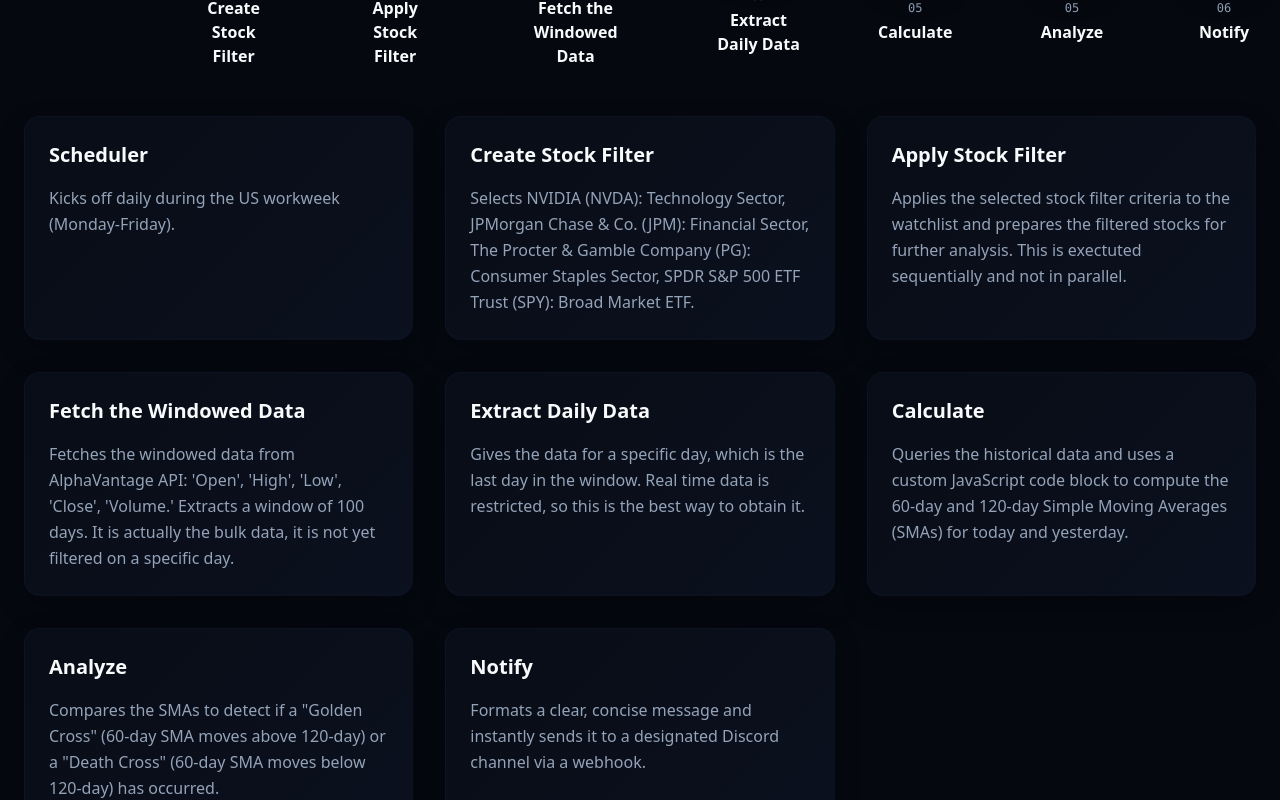
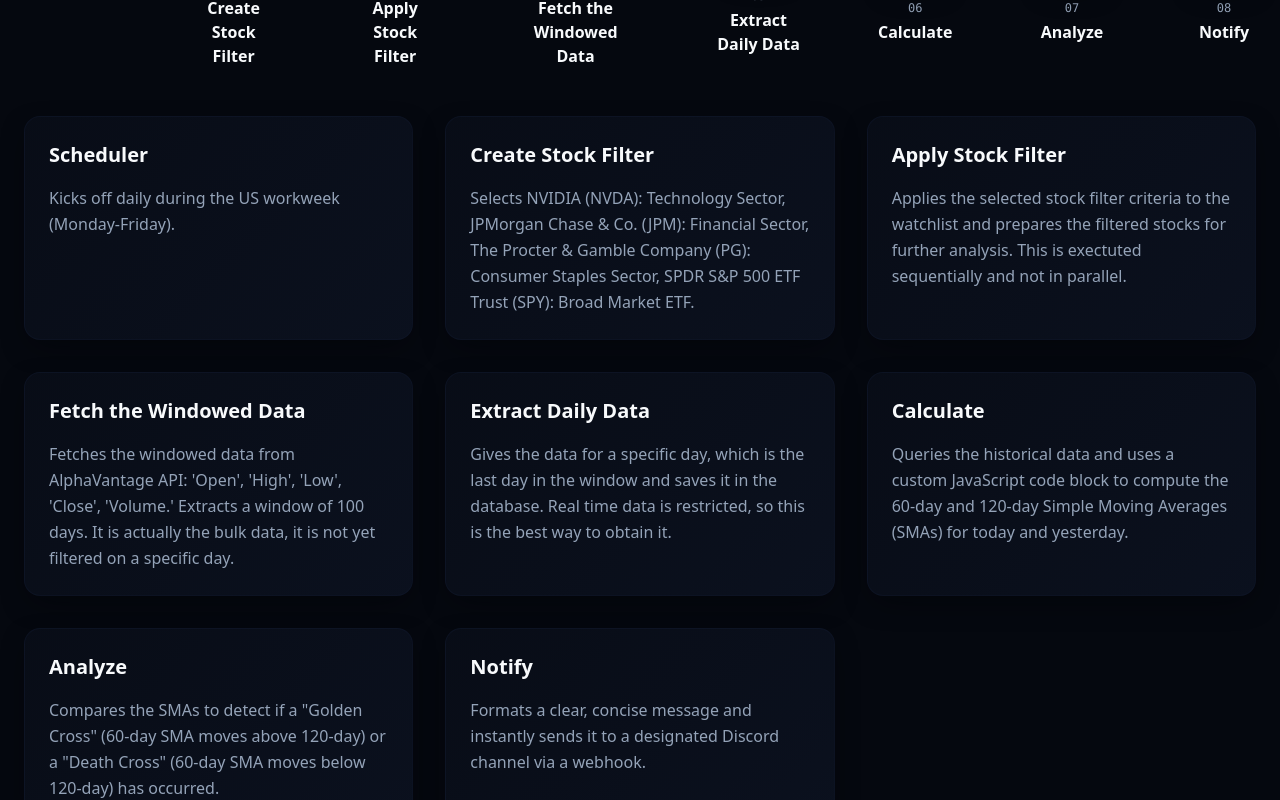
Before and after one commit to 8GSean/signal-alert-flow, a React (Vite) app: page / in a window 1280 px wide. Shown: the part 3942-4742 px from the top of the page. Built offline with nearby package versions, Linux system fonts and the light colour scheme.

Commit message:
Update HowItWorksSection.tsx

```diff
--- a/src/components/HowItWorksSection.tsx
+++ b/src/components/HowItWorksSection.tsx
@@ -48,12 +48,12 @@ export const HowItWorksSection = () => {
       number: "05",
       icon: CalendarCheck,
       title: "Extract Daily Data",
-      description: "Gives the data for a specific day, which is the last day in the window.  Real time data is restricted, so this is the best way to obtain it.",
+      description: "Gives the data for a specific day, which is the last day in the window and saves it in the database.  Real time data is restricted, so this is the best way to obtain it.",
       color: "text-primary",
       bgColor: "bg-primary/10"
     },
     {
-      number: "05",
+      number: "06",
       icon: Calculator,
       title: "Calculate",
       description: "Queries the historical data and uses a custom JavaScript code block to compute the 60-day and 120-day Simple Moving Averages (SMAs) for today and yesterday.",
@@ -61,7 +61,7 @@ export const HowItWorksSection = () => {
       bgColor: "bg-success/10"
     },
     {
-      number: "05",
+      number: "07",
       icon: Search,
       title: "Analyze",
       description: "Compares the SMAs to detect if a \"Golden Cross\" (60-day SMA moves above 120-day) or a \"Death Cross\" (60-day SMA moves below 120-day) has occurred.",
@@ -69,7 +69,7 @@ export const HowItWorksSection = () => {
       bgColor: "bg-primary/10"
     },
     {
-      number: "06",
+      number: "08",
       icon: MessageSquare,
       title: "Notify",
       description: "Formats a clear, concise message and instantly sends it to a designated Discord channel via a webhook.",
```
